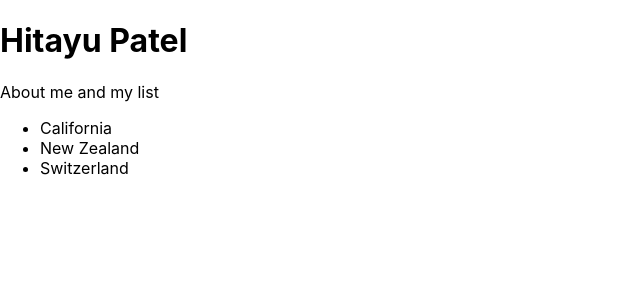
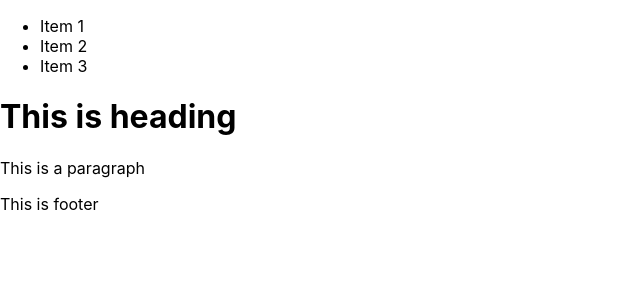
Before and after one commit to hitayupatel/ReactBasics, a React (Create React App) app: page / in a window 1280 px wide. Shown: the top 300 px of the page, without its empty margins (0-640 px from the left). Built offline with nearby package versions, Linux system fonts and the light colour scheme.

Commit message:
Applied and tested the use of components

```diff
--- /dev/null
+++ b/src/App.js
@@ -0,0 +1,16 @@
+import React from "react";
+import AwesomeFooter from "./Components/AwesomeFooter";
+import AwesomeHeader from "./Components/AwesomeHeader";
+import MainContent from "./Components/MainContent";
+
+function App() {
+  return (
+    <div>
+      <AwesomeHeader />
+      <MainContent />
+      <AwesomeFooter />
+    </div>
+  );
+}
+
+export default App;
--- /dev/null
+++ b/src/Components/AwesomeFooter.js
@@ -0,0 +1,6 @@
+import React from "react";
+
+function AwesomeFooter() {
+  return <footer>This is footer</footer>;
+}
+export default AwesomeFooter;
--- /dev/null
+++ b/src/Components/AwesomeHeader.js
@@ -0,0 +1,14 @@
+import React from "react";
+
+function AwesomeHeader() {
+  return (
+    <div class="topnav">
+      <ul>
+        <li>Item 1</li>
+        <li>Item 2</li>
+        <li>Item 3</li>
+      </ul>
+    </div>
+  );
+}
+export default AwesomeHeader;
--- /dev/null
+++ b/src/Components/MainContent.js
@@ -0,0 +1,11 @@
+import React from "react";
+
+function MainContent() {
+  return (
+    <div>
+      <h1>This is heading</h1>
+      <p>This is a paragraph</p>
+    </div>
+  );
+}
+export default MainContent;
--- a/src/index.js
+++ b/src/index.js
@@ -2,9 +2,10 @@ import React from "react";
 import ReactDOM from "react-dom";
 import "./index.css";
 import MyVacation from "./MyVacation";
+import App from "./App";
 import * as serviceWorker from "./serviceWorker";
 
-ReactDOM.render(<MyVacation />, document.getElementById("root"));
+ReactDOM.render(<App />, document.getElementById("root"));
 
 // If you want your app to work offline and load faster, you can change
 // unregister() to register() below. Note this comes with some pitfalls.
```
